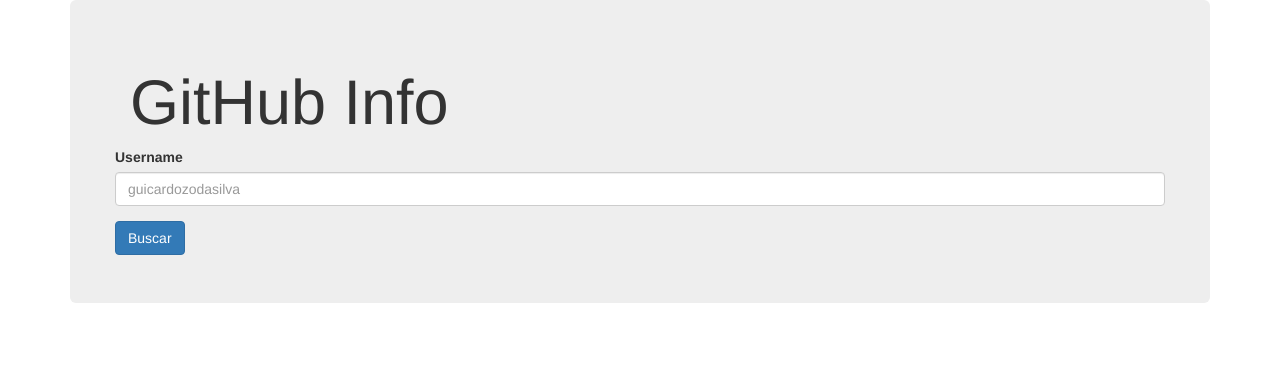
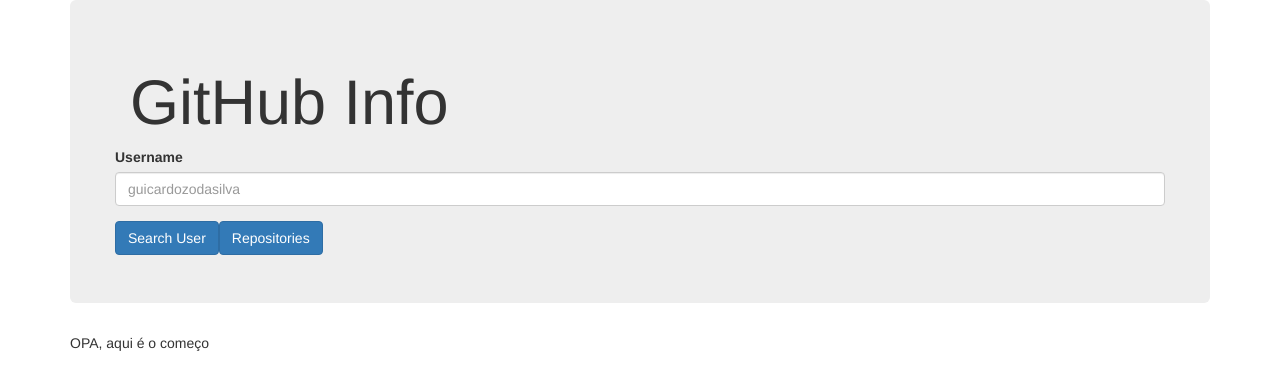
Before and after one commit to guicardozodasilva/github-api-search, a React app: page / in a window 1280 px wide. Shown: the top 390 px of the page. Built offline with nearby package versions, Linux system fonts and the light colour scheme.

Commit message:
* Adicionado botão "Repositories" *Implementado lógica para ao clicar no botão "Search User", trazer somente dados do usuário do GitHub, ao clicar no botão "Repositories", trazer somente dados do repositório do usuário pesquisado.

```diff
--- a/app/components/GitHub.js
+++ b/app/components/GitHub.js
@@ -8,11 +8,18 @@
     this.state = {
       user: null,
       repos: [],
-      starred: []
+      starred: [],
+      display: 0
     }
+
     this.updateUser = this.updateUser.bind(this)
     this.updateRepos = this.updateRepos.bind(this)
     this.updateStarred = this.updateStarred.bind(this)
+    this.setDisplay = this.setDisplay.bind(this)
+  }
+
+  setDisplay(display) {
+    this.setState({ display })
   }
 
   updateUser(user) {
@@ -34,12 +41,17 @@
           updateUser={this.updateUser}
           updateRepos={this.updateRepos}
           updateStarred={this.updateStarred}
+          displayCallback={this.setDisplay}
         />
-        <UserInfo
-          user={this.state.user}
-          repos={this.state.repos}
-          starred={this.state.starred}
-        />
+        {(() => {
+          if (this.state.display === 1) {
+            return <UserInfo user={this.state.user} />
+          } else if (this.state.display === 2) {
+            return <p>Aqui serão listados os repositórios</p>
+          } else {
+            return <p>OPA, aqui é o começo</p>
+          }
+        })()}
       </div>
     )
   }
--- a/app/components/SearchUser.js
+++ b/app/components/SearchUser.js
@@ -1,28 +1,26 @@
 import React from 'react'
 import GitHubUser from '../services/GitHubUser'
+import PropTypes from 'prop-types'
 
 let username = ''
 
 class SearchUser extends React.Component {
   constructor(props) {
     super(props)
-    this.state = { value: '' }
+    this.state = { value: '', display: 0 }
 
-    this.handleSubmit = this.handleSubmit.bind(this)
+    this.userInfoBtn = this.userInfoBtn.bind(this)
   }
 
-  handleSubmit = event => {
+  userInfoBtn = event => {
     event.preventDefault()
+
+    this.setState({ display: 1 })
+    this.props.displayCallback(this.state.display)
 
     GitHubUser.getByUsername(username.value).then(
       function (response) {
         this.props.updateUser(response.data)
-      }.bind(this)
-    )
-
-    GitHubUser.getReposByUsername(username.value).then(
-      function (response) {
-        this.props.updateRepos(response.data)
       }.bind(this)
     )
 
@@ -31,8 +29,19 @@
         this.props.updateStarred(response.data)
       }.bind(this)
     )
+  }
 
-    console.log('opa')
+  reposInfoBtn = event => {
+    event.preventDefault()
+
+    this.setState({ display: 2 })
+    this.props.displayCallback(this.state.display)
+
+    GitHubUser.getReposByUsername(username.value).then(
+      function (response) {
+        this.props.updateRepos(response.data)
+      }.bind(this)
+    )
   }
 
   saveUsername = event => {
@@ -44,7 +53,7 @@
       <div className="jumbotron">
         <h1>GitHub Info</h1>
         <div className="row">
-          <form onSubmit={this.handleSubmit}>
+          <form>
             <div className="form-group">
               <label>Username</label>
               <input
@@ -54,8 +63,20 @@
                 onChange={this.saveUsername}
               />
             </div>
-            <button type="submit" className="btn btn-primary">
-              Buscar
+
+            <button
+              type="submit"
+              className="btn btn-primary"
+              onClick={this.userInfoBtn}
+            >
+              Search User
+            </button>
+            <button
+              type="submit"
+              className="btn btn-primary"
+              onClick={this.reposInfoBtn}
+            >
+              Repositories
             </button>
           </form>
         </div>
@@ -64,4 +85,8 @@
   }
 }
 
+SearchUser.propTypes = {
+  updateUser: PropTypes.func.isRequired
+}
+
 export default SearchUser
--- a/app/components/UserInfo.js
+++ b/app/components/UserInfo.js
@@ -1,28 +1,25 @@
 import React from 'react'
 
-class UserInfo extends React.Component {
-  render() {
-    if (this.props.user) {
-      return (
+function UserInfo(props) {
+  var userInfo = props.user ? (
     <div className="row">
       <div className="col-lg-4">
         <img
           className="img-circle"
-              src={this.props.user.avatar_url}
+          src={props.user.avatar_url}
           alt="avatar"
           width="140"
           height="140"
         />
-            <h2>{this.props.user.login}</h2>
-            <p>{this.props.user.name}</p>
+        <h2>{props.user.login}</h2>
+        <p>{props.user.name}</p>
         <p>
-              Followers: {this.props.user.followers} / Following:{' '}
-              {this.props.user.following}
+          Followers: {props.user.followers} / Following: {props.user.following}
         </p>
         <p>
           <a
             className="btn btn-default"
-                href={this.props.user.html_url}
+            href={props.user.html_url}
             role="button"
           >
             View details
@@ -30,10 +27,9 @@
         </p>
       </div>
     </div>
-      )
-    }
-    return null
-  }
+  ) : null
+
+  return userInfo
 }
 
 export default UserInfo
--- a/package.json
+++ b/package.json
@@ -15,6 +15,7 @@
     "@babel/preset-react": "^7.16.7",
     "axios": "^0.26.1",
     "babel-loader": "^8.2.3",
+    "prop-types": "^15.8.1",
     "react": "^17.0.2",
     "react-dom": "^17.0.2",
     "webpack": "^5.70.0",
```
Also changed, not shown: public/bundle.js, 1 other file (tests, documents, lock files or other folders). Lines whose indentation alone changed are shown as unchanged.
